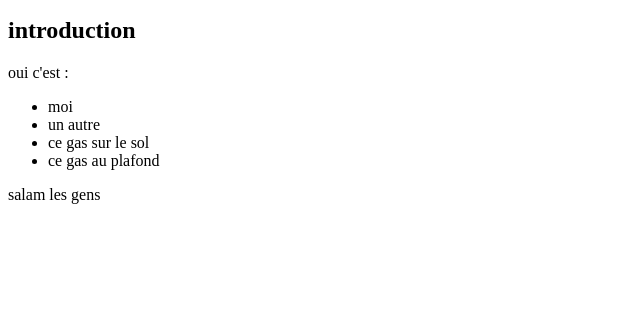
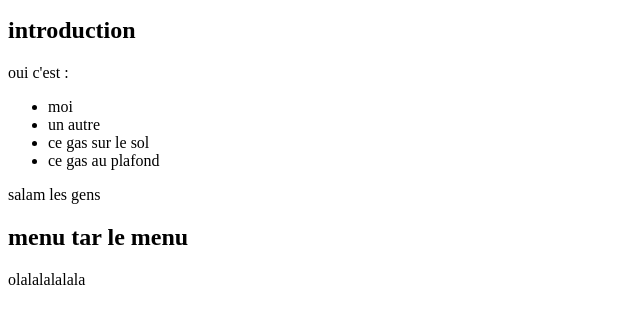
Before and after one commit to Dario-Dario-Dario/helloworld, a plain HTML site: page index.html in a window 1280 px wide. Shown: the part 87-410 px from the top of the page, without its empty margins (0-640 px from the left). Drawn offline with Linux system fonts and the light colour scheme.

Commit message:
ajout menu

```diff
--- a/index.html
+++ b/index.html
@@ -9,3 +9,5 @@
   <li>ce gas au plafond</li>
 </ul>
 <p>salam les gens </p>
+<h2>menu tar le menu </h2>
+<p>olalalalalala</p>
```
